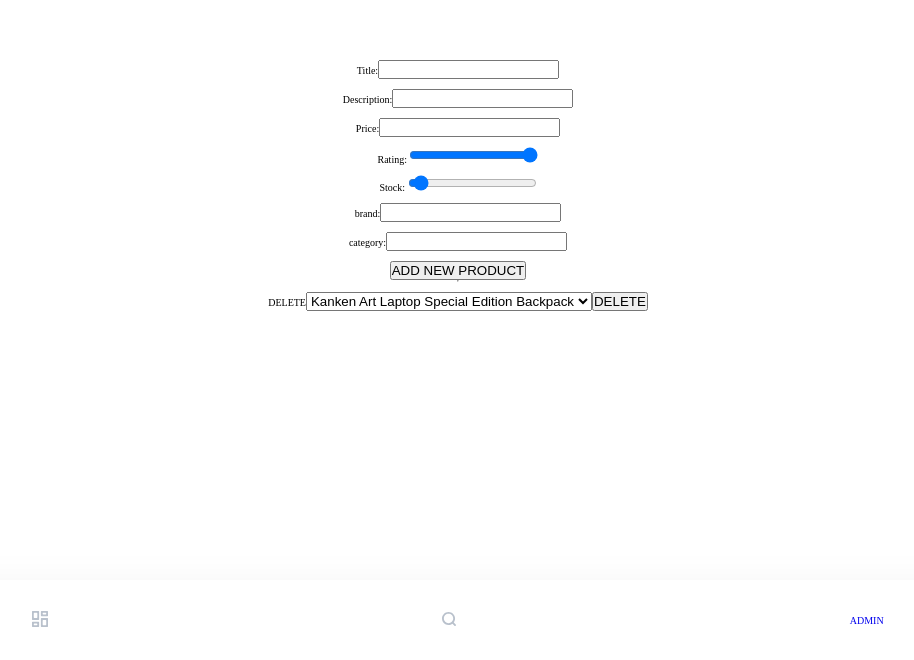
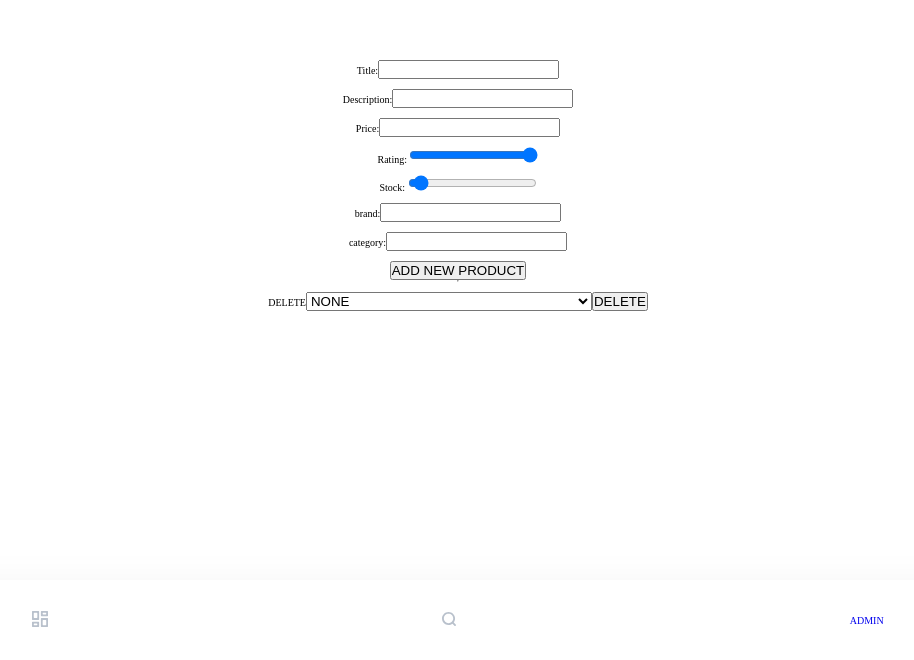
Before and after one commit to CreateYourReality/frontend-eshop, a React (Vite) app: page /adminpanel in a window 1280 px wide. Shown: the part 140-800 px from the top of the page, without its empty margins (182-1096 px from the left). Built offline with nearby package versions, Linux system fonts and the light colour scheme.

Commit message:
update admin panel

```diff
--- a/src/pages/admin/AdminPanel.jsx
+++ b/src/pages/admin/AdminPanel.jsx
@@ -121,10 +121,11 @@ const AdminPanel = () => {
 
                 <label htmlFor="">DELETE
                     <select onChange={handleDelete} name="" id="">
+                        <option key={-1}>NONE</option>
+
                         {[...data.products].map((product,index) => {
                           return <option key={index}>{product.title}</option>
                         })}
-
                     </select>
 
                     <button onClick={handleDeleteButton}>DELETE</button>
```
